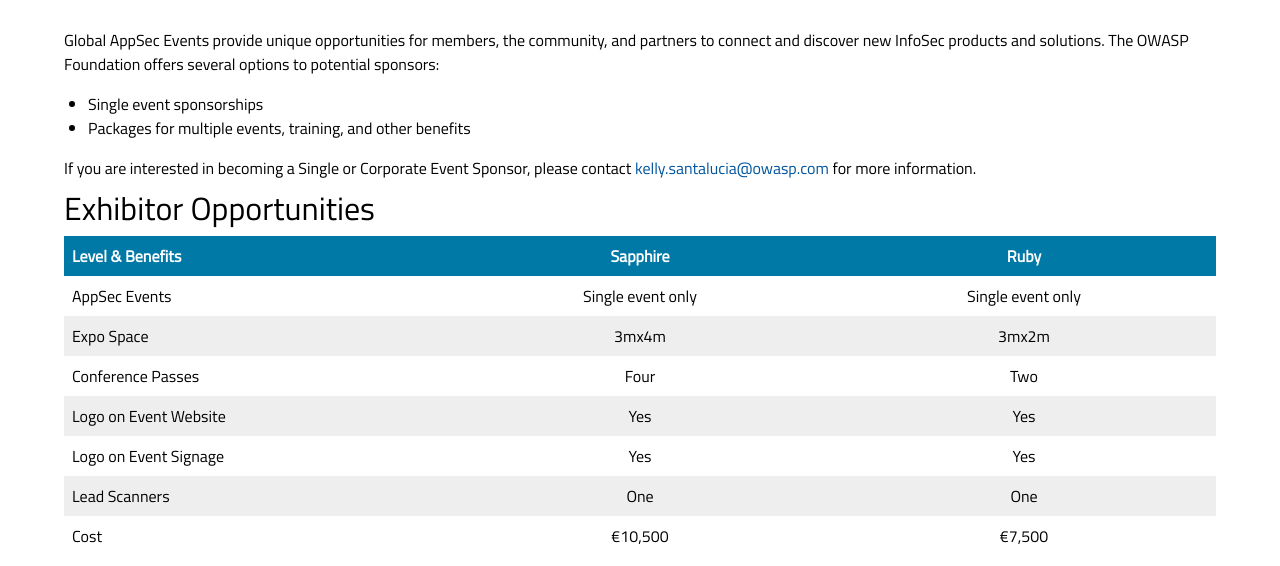
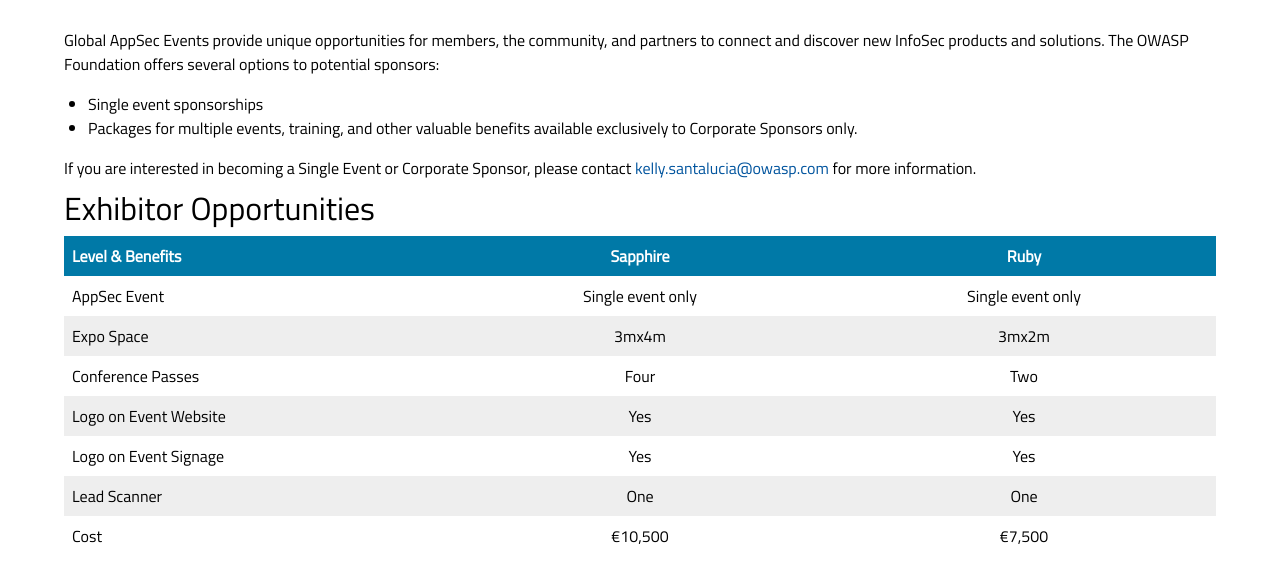
Before and after one commit to globalsea/globalsea.github.io, a Jekyll site: the page built from sponsors/index.md, in a window 1280 px wide and 900 px high, cut to the strip 334-900 px from the top of the window. Built offline with Jekyll 4.4.1, drawn with Linux system fonts in a browser that asks for light colours; some web fonts are replaced.

Commit message:
Update index.md

```diff
--- a/sponsors/index.md
+++ b/sponsors/index.md
@@ -6,21 +6,21 @@
 Global AppSec Events provide unique opportunities for members, the community, and partners to connect and discover new InfoSec products and solutions. The OWASP Foundation offers several options to potential sponsors:
 
 * Single event sponsorships
-* Packages for multiple events, training, and other benefits
+* Packages for multiple events, training, and other valuable benefits available exclusively to Corporate Sponsors only.
 
-If you are interested in becoming a Single or Corporate Event Sponsor, please contact
+If you are interested in becoming a Single Event or Corporate Sponsor, please contact
 [kelly.santalucia@owasp.com](mailto:kelly.santalucia@owasp.com?subject=Sponsorship%20Interest) for more information.
 
 ## Exhibitor Opportunities
 
 | Level & Benefits |  Sapphire | Ruby |
 | ----- | :-----: | :-----: |
-| AppSec Events | Single event only | Single event only |
+| AppSec Event | Single event only | Single event only |
 | Expo Space | 3mx4m | 3mx2m |
 | Conference Passes | Four  | Two  |
 | Logo on Event Website | Yes | Yes |
 | Logo on Event Signage | Yes | Yes |
-| Lead Scanners | One | One |
+| Lead Scanner | One | One |
 | Cost | €10,500 | €7,500 |
 
 ## Sponsorship Opportunities
```
